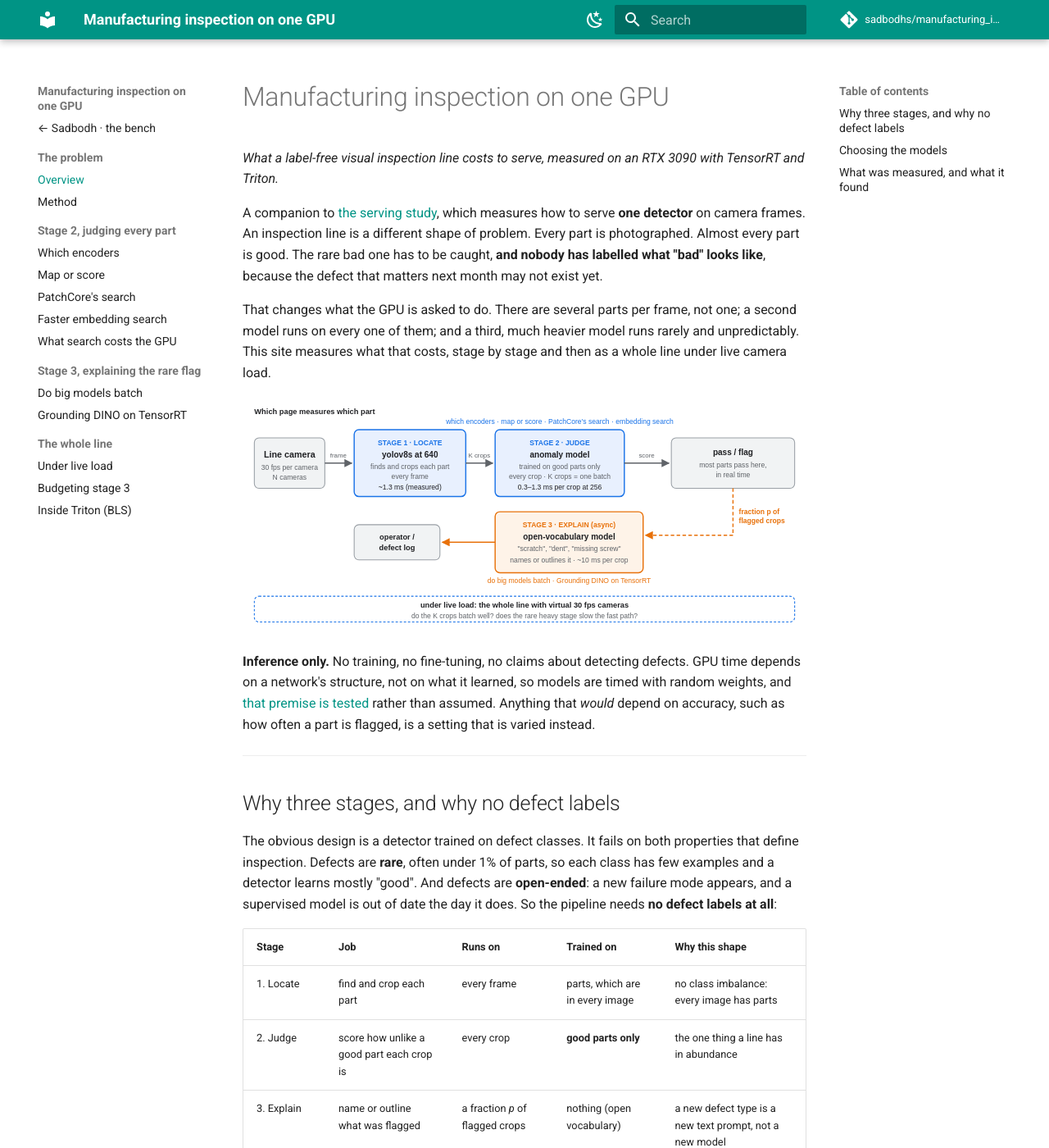
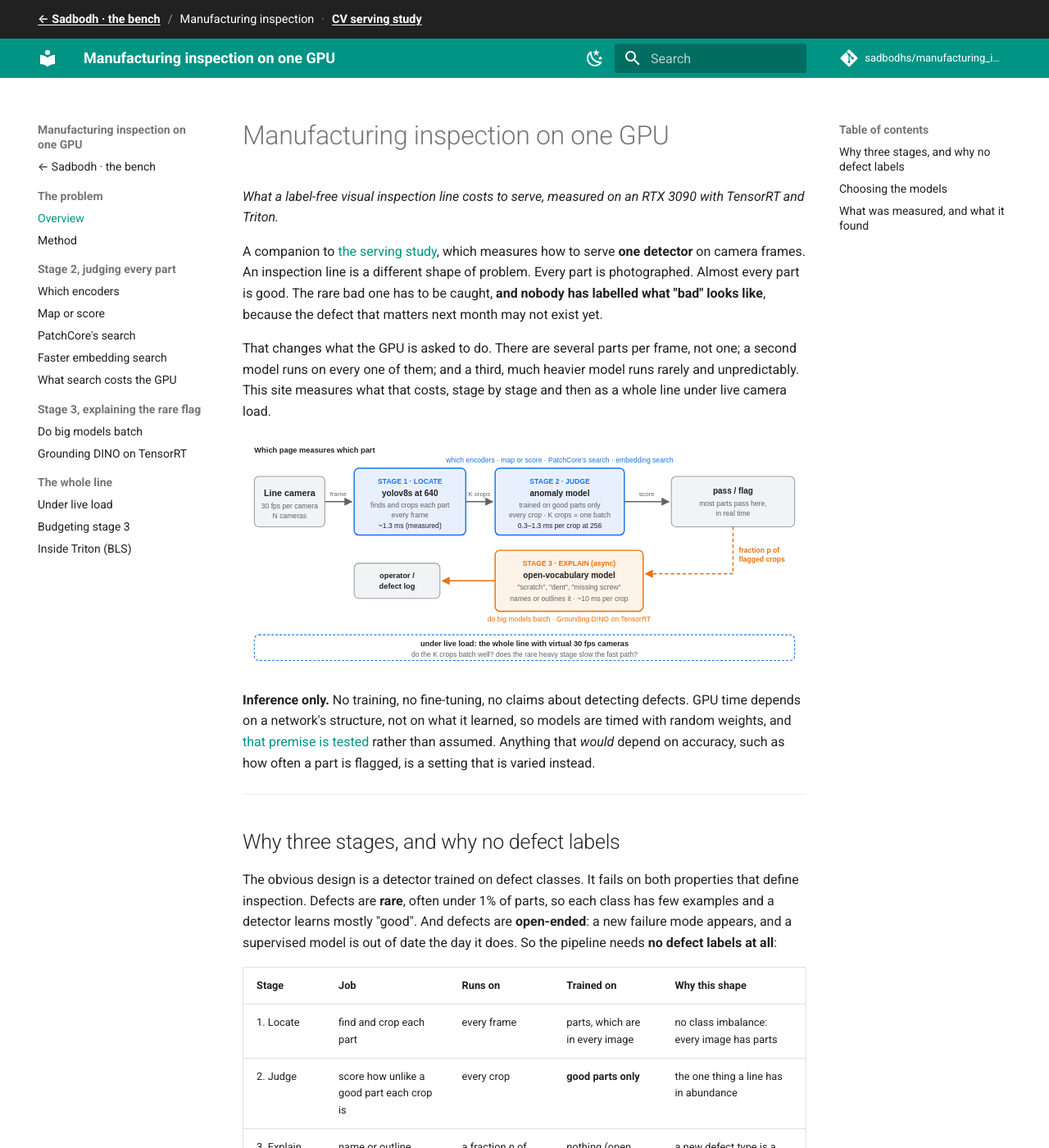
Before and after one commit to sadbodhs/manufacturing_inspection, an MkDocs documentation site: the page built from docs/index.md, in a window 1280 px wide and 1400 px high. Shown: the whole window at 82% size. Built offline with MkDocs 1.6.1 and Material for MkDocs 9.7.7, drawn with Linux system fonts in a browser that asks for light colours; comment, search, counter and statistics services are not loaded.

Commit message:
Site: a persistent link home on every page
The only links back to sadbodhs.github.io were in the sidebar, which collapses
into a drawer on phones and narrow windows, and in the footer. Adds the same
always-visible announce bar the serving study uses (overrides/main.html).

```diff
--- a/mkdocs.yml
+++ b/mkdocs.yml
@@ -6,6 +6,7 @@ docs_dir: docs
 
 theme:
   name: material
+  custom_dir: overrides
   features:
     - navigation.instant
     - navigation.tracking
--- /dev/null
+++ b/overrides/main.html
@@ -0,0 +1,25 @@
+{% extends "base.html" %}
+
+{#- A persistent link home on every page. The nav collapses into a drawer on
+    phones and narrow windows, and the footer is below the fold -- this bar is
+    always visible. Same bar as the serving study. -#}
+{% block announce %}
+<div class="bench-home">
+  <a href="https://sadbodhs.github.io/">&larr; Sadbodh &middot; the bench</a>
+  <span class="bench-sep">/</span>
+  <span>Manufacturing inspection</span>
+  <span class="bench-sep">&middot;</span>
+  <a href="https://sadbodhs.github.io/computer_vision_optimization/">CV serving study</a>
+</div>
+{% endblock %}
+
+{% block extrahead %}
+{{ super() }}
+<style>
+  .bench-home { font-size: .72rem; display: flex; flex-wrap: wrap; gap: .45rem;
+                align-items: center; }
+  .bench-home a { color: inherit; text-decoration: underline;
+                  text-underline-offset: 2px; font-weight: 600; }
+  .bench-home .bench-sep { opacity: .55; }
+</style>
+{% endblock %}
```
